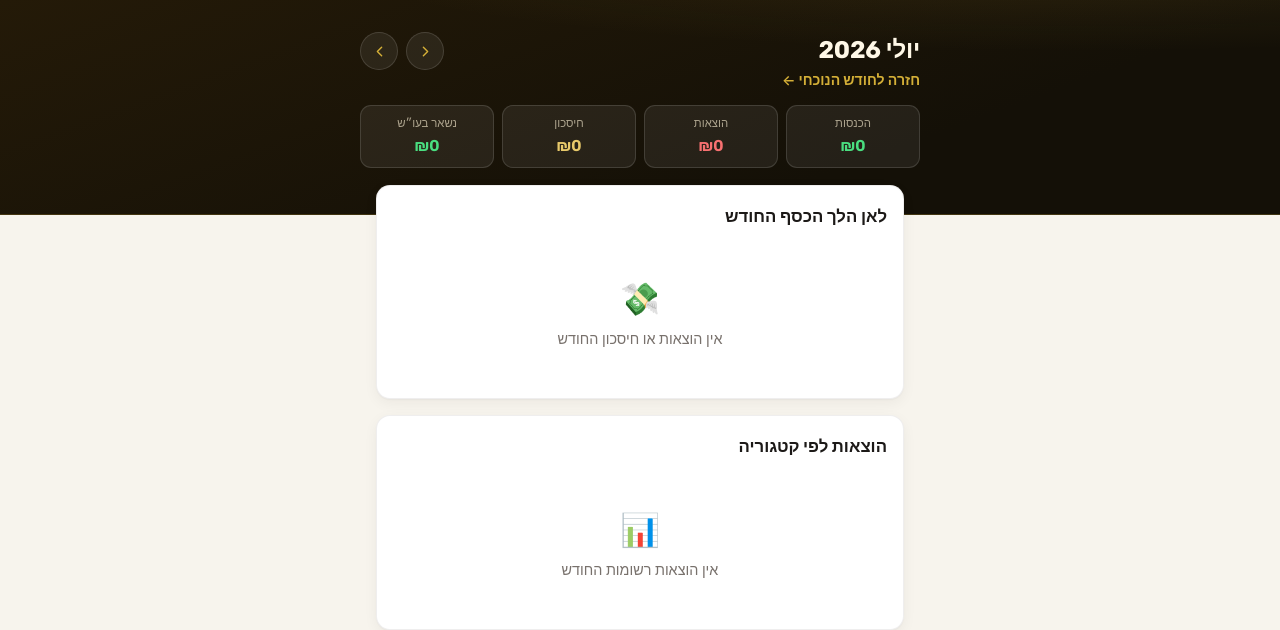
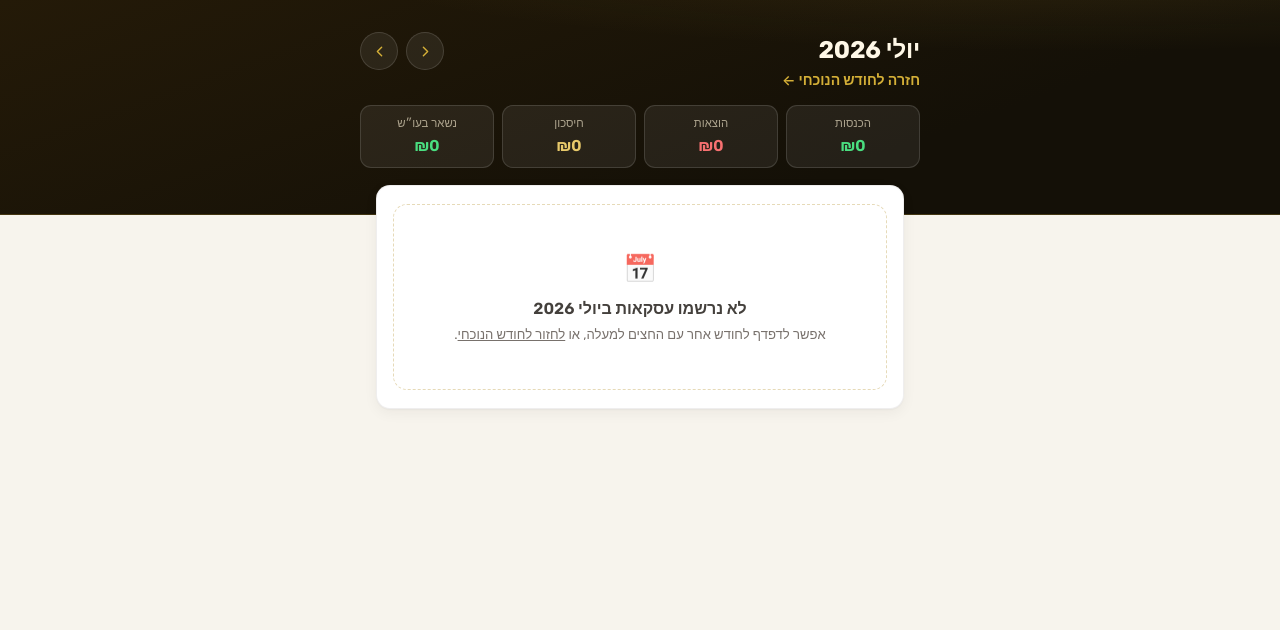
Before and after one commit to matanshneor/smartfin, a Flask app: page /month?year=2026&month=7 in a window 1280 px wide. Shown: the top 630 px of the page. Run offline with Flask 3, Linux system fonts and the light colour scheme; the visitor is signed in with stand-in values (Sample User, id 1); some libraries are stand-ins or nearby versions.

Commit message:
month: an empty month explains itself instead of showing five blank charts
A new family lands on the month page straight from the dashboard and sees
five empty chart cards stacked one after another with no explanation — a
screen that reads as broken. It happens once per family, and that once is
the moment that decides whether they stay.

Every other page already handles this; the month page was the one that
got missed. The audit also listed /settings, but that was wrong: it has
empty states for both projects and recurring transactions already, and I
am not going to invent work to match a finding.

An empty month now shows a single card saying so, with what to do about
it. A past month says nothing was recorded then and offers the way back
to the current month, because "nothing in August" with no exit is its own
dead end.

It also stops pulling Chart.js — 70KB gzipped to draw nothing.

The last test is the one that matters beyond this fix: it walks every
page that can be empty and asserts it says so, which is what will catch
the next one that gets forgotten.

I checked both branches by rendering the template, since the failure mode
of a mistake here is charts silently vanishing for everyone rather than
an error. Getting there took two goes — the first endif landed inside the
scripts block — which is exactly why rendering it beats reading it.

Co-Authored-By: Claude Opus 5 <noreply@anthropic.com>

```diff
--- a/frontend/templates/month.html
+++ b/frontend/templates/month.html
@@ -82,6 +82,27 @@
     {% endfor %}
 </section>
 {% endif %}
+
+{# חודש בלי אף עסקה היה מרנדר חמישה כרטיסי גרף ריקים בזה אחר זה, בלי
+   שום הסבר. משפחה חדשה נוחתת כאן ישר מהדשבורד ורואה מסך שנראה שבור.
+   כל שאר העמודים כבר מטפלים במצב הזה — זה היחיד שנשכח. #}
+{% if not month_transactions %}
+<section class="chart-card">
+    <div class="empty-state">
+        <p class="empty-icon">📅</p>
+        <p class="empty-text">{{ 'אין עדיין עסקאות החודש' if is_current else 'לא נרשמו עסקאות ב' ~ month_label }}</p>
+        <p class="empty-sub">
+            {% if is_current %}
+            הוסיפו עסקה ראשונה עם + למטה, וכאן יופיעו הגרפים: לאן הלך הכסף,
+            פילוח לפי קטגוריה, ומי הוציא מה.
+            {% else %}
+            אפשר לדפדף לחודש אחר עם החצים למעלה, או
+            <a href="{{ url_for('month_view') }}">לחזור לחודש הנוכחי</a>.
+            {% endif %}
+        </p>
+    </div>
+</section>
+{% else %}
 
 <!-- Chart 1: לאן הלך הכסף (חלוקת ההכנסות) -->
 <section class="chart-card">
@@ -502,10 +523,15 @@
 </section>
 {% endif %}
 
+{% endif %}
 {% endblock %}
 
 {% block scripts %}
+{# Chart.js נטען רק כשיש מה לצייר — 70KB דחוסים שאין טעם להוריד לחודש ריק #}
+{% if month_transactions %}
 <script src="{{ url_for('static', filename='js/vendor/chart.umd.min.js') }}"></script>
+{% endif %}
+
 <script type="application/json" id="sf-view-data">
     {{ {'summary': summary_data, 'expense': expense_data, 'members': members_data} | tojson }}
 </script>
```
Also changed, not shown: tests/test_empty_states.py (added, +91 -0 lines).
